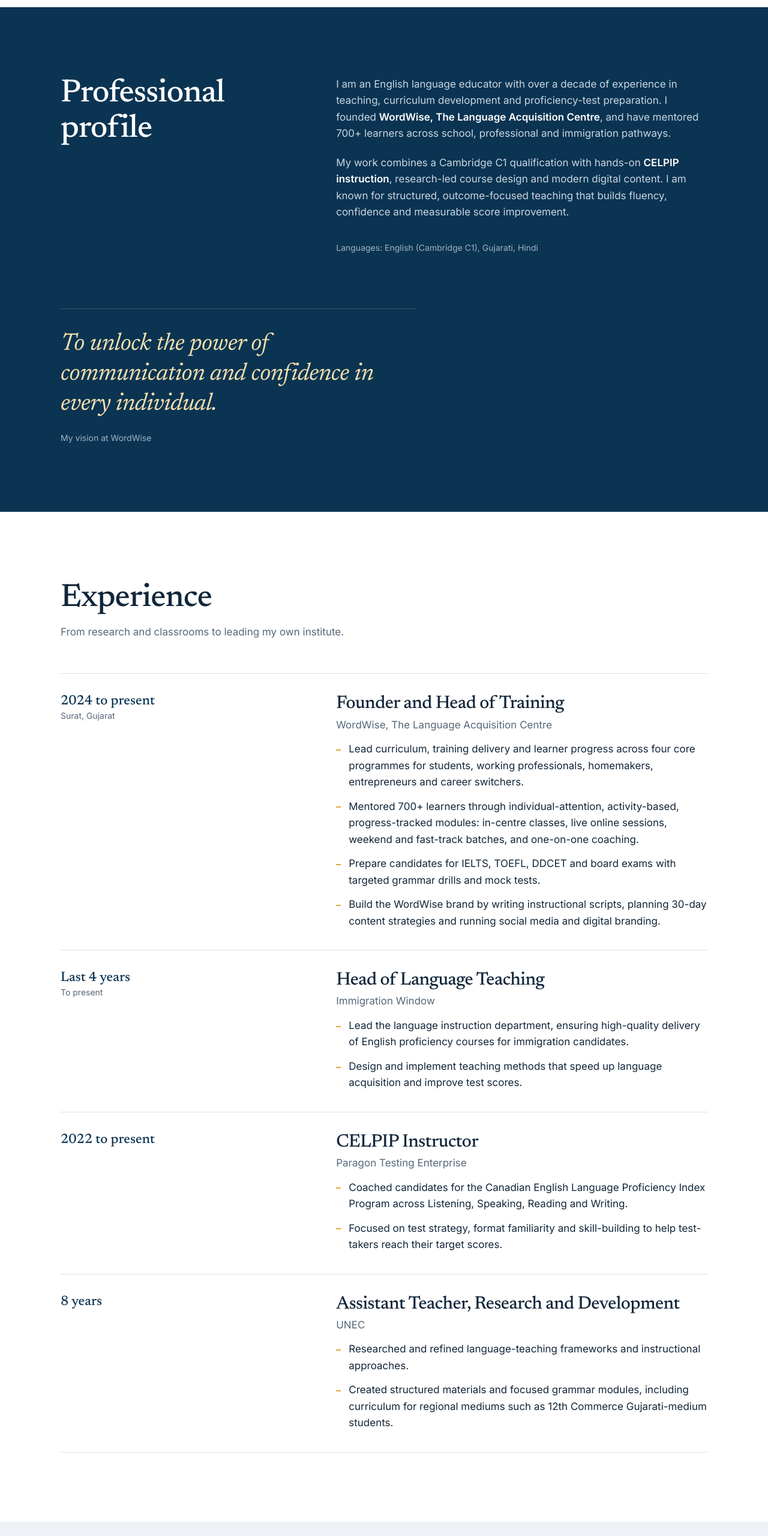
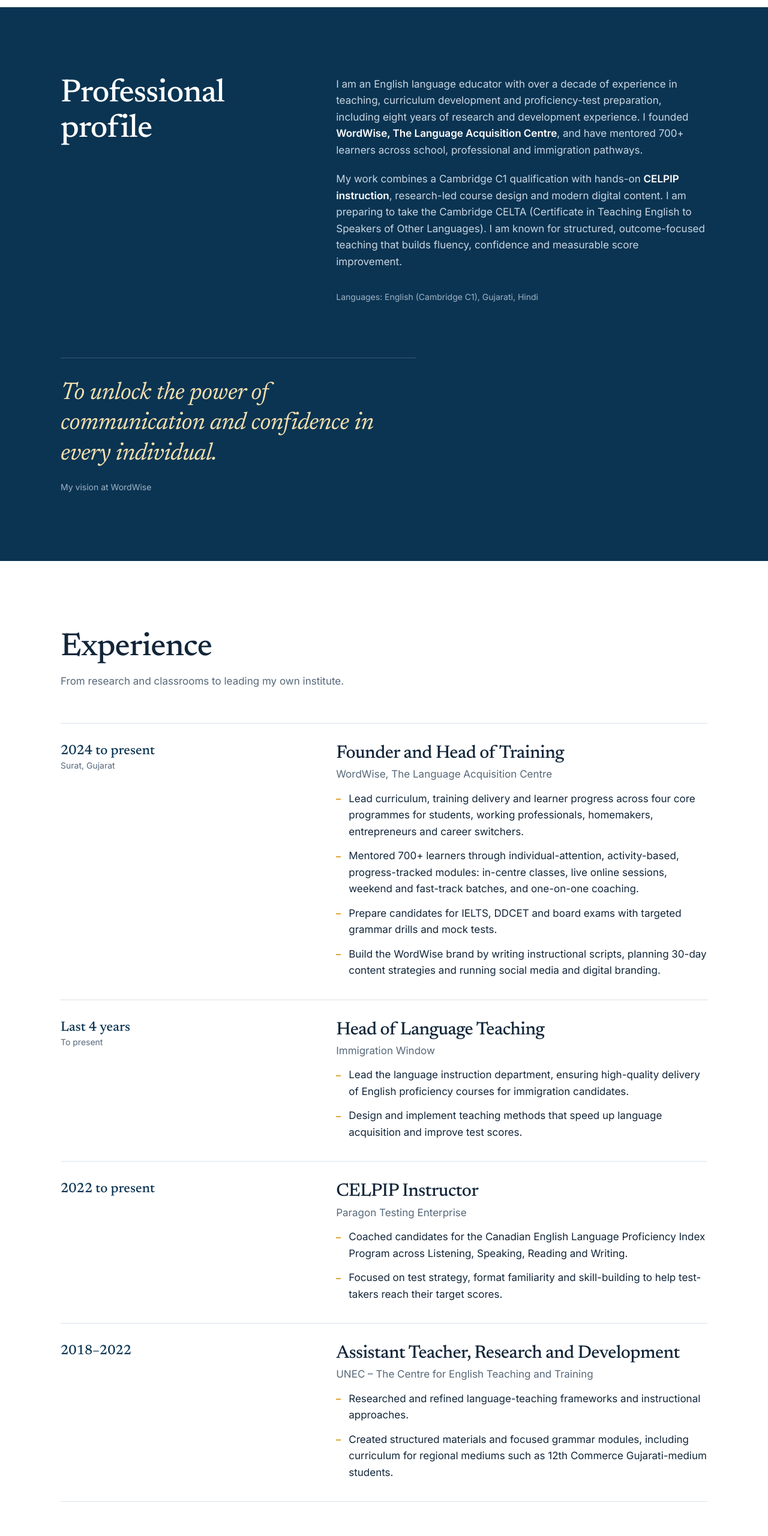
Before and after one commit to 07vish/Parth_Chetan_Tari, a plain HTML site: page index.html in a window 1280 px wide. Shown: the part 940-3500 px from the top of the page at 60% size. Drawn offline with Linux system fonts and the light colour scheme.

Commit message:
commt for changes

```diff
--- a/index.html
+++ b/index.html
@@ -213,8 +213,8 @@
       <div class="golden">
         <h2>Professional profile</h2>
         <div>
-          <p>I am an English language educator with over a decade of experience in teaching, curriculum development and proficiency-test preparation. I founded <strong>WordWise, The Language Acquisition Centre</strong>, and have mentored 700+ learners across school, professional and immigration pathways.</p>
-          <p>My work combines a Cambridge C1 qualification with hands-on <strong>CELPIP instruction</strong>, research-led course design and modern digital content. I am known for structured, outcome-focused teaching that builds fluency, confidence and measurable score improvement.</p>
+          <p>I am an English language educator with over a decade of experience in teaching, curriculum development and proficiency-test preparation, including eight years of research and development experience. I founded <strong>WordWise, The Language Acquisition Centre</strong>, and have mentored 700+ learners across school, professional and immigration pathways.</p>
+          <p>My work combines a Cambridge C1 qualification with hands-on <strong>CELPIP instruction</strong>, research-led course design and modern digital content. I am preparing to take the Cambridge CELTA (Certificate in Teaching English to Speakers of Other Languages). I am known for structured, outcome-focused teaching that builds fluency, confidence and measurable score improvement.</p>
           <p class="langs">Languages: English (Cambridge C1), Gujarati, Hindi</p>
         </div>
       </div>
@@ -237,7 +237,7 @@
           <ul>
             <li>Lead curriculum, training delivery and learner progress across four core programmes for students, working professionals, homemakers, entrepreneurs and career switchers.</li>
             <li>Mentored 700+ learners through individual-attention, activity-based, progress-tracked modules: in-centre classes, live online sessions, weekend and fast-track batches, and one-on-one coaching.</li>
-            <li>Prepare candidates for IELTS, TOEFL, DDCET and board exams with targeted grammar drills and mock tests.</li>
+            <li>Prepare candidates for IELTS, DDCET and board exams with targeted grammar drills and mock tests.</li>
             <li>Build the WordWise brand by writing instructional scripts, planning 30-day content strategies and running social media and digital branding.</li>
           </ul>
         </div>
@@ -268,10 +268,10 @@
       </article>
 
       <article class="role">
-        <div class="when">8 years</div>
+        <div class="when">2018–2022</div>
         <div>
           <h3>Assistant Teacher, Research and Development</h3>
-          <p class="org">UNEC</p>
+          <p class="org">UNEC – The Centre for English Teaching and Training</p>
           <ul>
             <li>Researched and refined language-teaching frameworks and instructional approaches.</li>
             <li>Created structured materials and focused grammar modules, including curriculum for regional mediums such as 12th Commerce Gujarati-medium students.</li>
@@ -305,7 +305,7 @@
         </article>
         <article class="card dark">
           <h3>Academic and Competitive English</h3>
-          <p>School English, board exams, DDCET, IELTS, TOEFL and other entrance exams, with grammar drills and mock tests.</p>
+          <p>School English, board exams, DDCET, IELTS and other entrance exams, with grammar drills and mock tests.</p>
         </article>
       </div>
       <p class="vision">From learning English to leading life.</p>
@@ -326,6 +326,11 @@
           <h3>Cambridge Assessment English</h3>
           <p>CEFR Level C1, 2019.</p>
         </div>
+        <div class="item">
+          <b>Upcoming</b>
+          <h3>CELTA preparation</h3>
+          <p>Cambridge Certificate in Teaching English to Speakers of Other Languages.</p>
+        </div>
       </div>
       <p class="edu">Education: Graduation, B.A.O.U., 2018.</p>
     </div>
@@ -336,7 +341,7 @@
       <div class="head"><h2>Core competencies</h2></div>
       <dl>
         <div><dt>Teaching and subject expertise</dt><dd>English grammar, language acquisition, pronunciation training, spoken and written English, public speaking.</dd></div>
-        <div><dt>Test preparation</dt><dd>CELPIP, IELTS, TOEFL, DDCET, board exams.</dd></div>
+        <div><dt>Test preparation</dt><dd>CELPIP, IELTS, DDCET, board exams.</dd></div>
         <div><dt>Curriculum and content</dt><dd>Curriculum design, educational content creation, instructional scripting, research and development.</dd></div>
         <div><dt>Digital and leadership</dt><dd>Social media strategy, digital branding, team leadership, learner progress tracking.</dd></div>
       </dl>
@@ -364,7 +369,7 @@
               <option>Public Speaking and Communication Mastery</option>
               <option>Personality Development and Life Skills</option>
               <option>Academic and Competitive English</option>
-              <option>IELTS, TOEFL or CELPIP preparation</option>
+              <option>IELTS or CELPIP preparation</option>
               <option>Something else</option>
             </select>
           </label>
```
